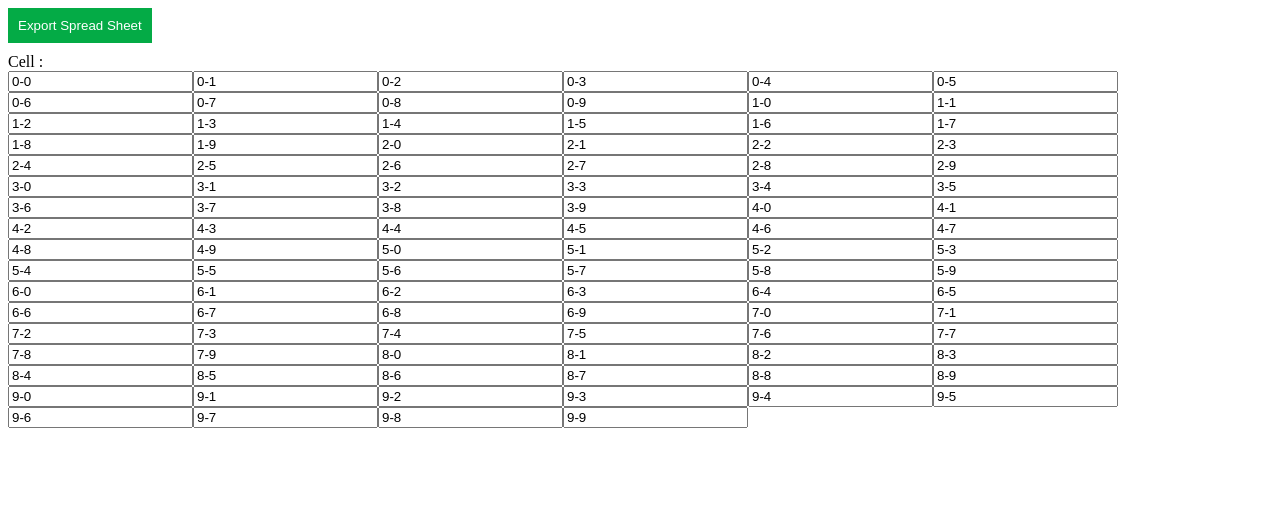
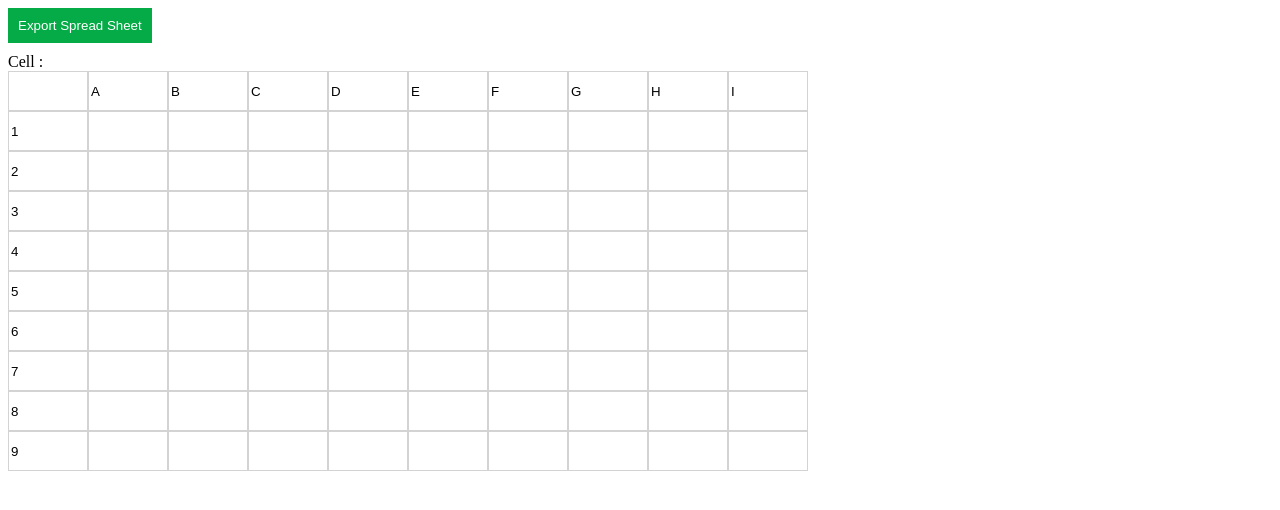
Before and after one commit to Je-chan/React-Accessibility, a plain HTML site: page 11_simple-project/index.html in a window 1280 px wide. Drawn offline with Linux system fonts and the light colour scheme.

Commit message:
feat: Cell 구성

```diff
--- a/11_simple-project/index.js
+++ b/11_simple-project/index.js
@@ -30,24 +30,32 @@ const createCellElement = (cell) => {
 
 const drawSheet = () => {
   for (let i = 0; i < spreadSheet.length; i++) {
+    // Row 를 열개씩 넣기
+    const rowContainerElement = document.createElement("div");
+    rowContainerElement.className = "row-container";
+
     for (let j = 0; j < spreadSheet[i].length; j++) {
       const cell = spreadSheet[i][j];
-      spreadSheetcontainer.append(createCellElement(cell));
+      rowContainerElement.append(createCellElement(cell));
     }
+
+    spreadSheetcontainer.append(rowContainerElement);
   }
 };
 
 const initSpreadSheet = () => {
-  for (let col = 0; col < COLS; col++) {
-    const rows = [];
-    for (let row = 0; row < ROWS; row++) {
-      const cell = new Cell(false, false, `${col}-${row}`, col, row, false);
-      rows.push(cell);
+  for (let row = 0; row < ROWS; row++) {
+    const cols = [];
+    for (let col = 0; col < COLS; col++) {
+      let cellData = "";
+      if (col === 0) cellData = row || "";
+      if (row === 0) cellData = col ? String.fromCharCode(64 + col) : "";
+      const cell = new Cell(false, false, cellData, row, col, false);
+      cols.push(cell);
     }
-    spreadSheet.push(rows);
+    spreadSheet.push(cols);
   }
   drawSheet();
-  console.log(spreadSheet);
 };
 
 initSpreadSheet();
--- a/11_simple-project/main.css
+++ b/11_simple-project/main.css
@@ -7,3 +7,15 @@
 	margin-bottom: 10px;
 	cursor: pointer;
 }
+
+.row-container {
+	display: flex;
+}
+
+.cell {
+	width: 80px;
+	border: 1px solid lightgray;
+	height: 40px;
+	outline: none;
+	box-sizing: border-box;
+}
```
